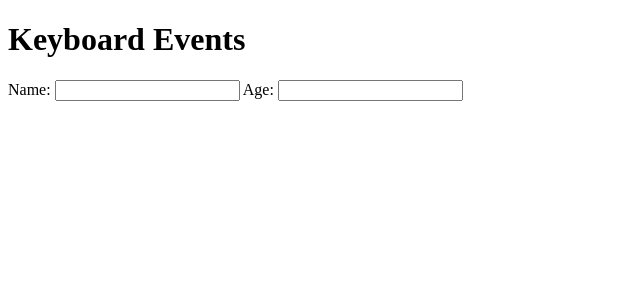
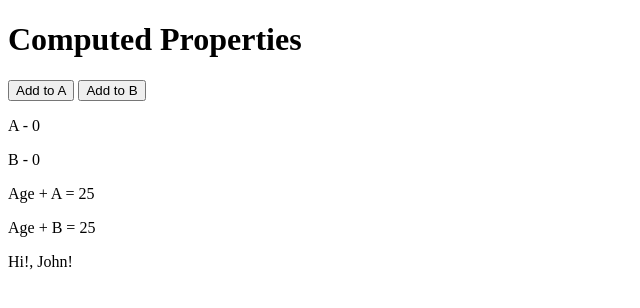
Before and after one commit to neverbeenthisweeb/vuejst-tnn, a plain HTML site: page index.html in a window 1280 px wide. Shown: the whole page, without its empty margins (0-640 px from the left). Drawn offline with nearby package versions, Linux system fonts and the light colour scheme.

Commit message:
Add computed properties

```diff
--- a/app.js
+++ b/app.js
@@ -2,15 +2,24 @@ new Vue({
     // refer to element based on its id
     el:'#vue-app',
     data: {
-        name:'',
-        age:''
+        a:0,
+        b:0,
+        age:25
     },
     methods: {
-        logName:function(){
-            console.log("you entered your name")
+        hello:function(){
+            console.log("f:hello")
+            return "Hi!";
+        }
+    },
+    computed: {
+        addToA:function(){
+            console.log("f:addToA")
+            return this.a + this.age;
         },
-        logAge:function(){
-            console.log("you entered your age")
+        addToB:function(){
+            console.log("f:addToB")
+            return this.b + this.age;
         }
     }
 });
--- a/index.html
+++ b/index.html
@@ -9,13 +9,14 @@
 </head>
 <body>
     <div id="vue-app">
-      <h1>Keyboard Events</h1>
-      <label>Name:</label>
-      <input type="text" v-model="name">
-      <span>{{name}}</span>
-      <label>Age:</label>
-      <input type="text" v-model="age">
-      <span>{{age}}</span>
+      <h1>Computed Properties</h1>
+      <button v-on:click="a++">Add to A</button>
+      <button v-on:click="b++">Add to B</button>
+      <p>A - {{a}}</p>
+      <p>B - {{b}}</p>
+      <p>Age + A = {{addToA}}</p>
+      <p>Age + B = {{addToB}}</p>
+      <p>{{hello()}}, John!</p>
     </div >
     <script src="app.js"></script>
 </body>
```
